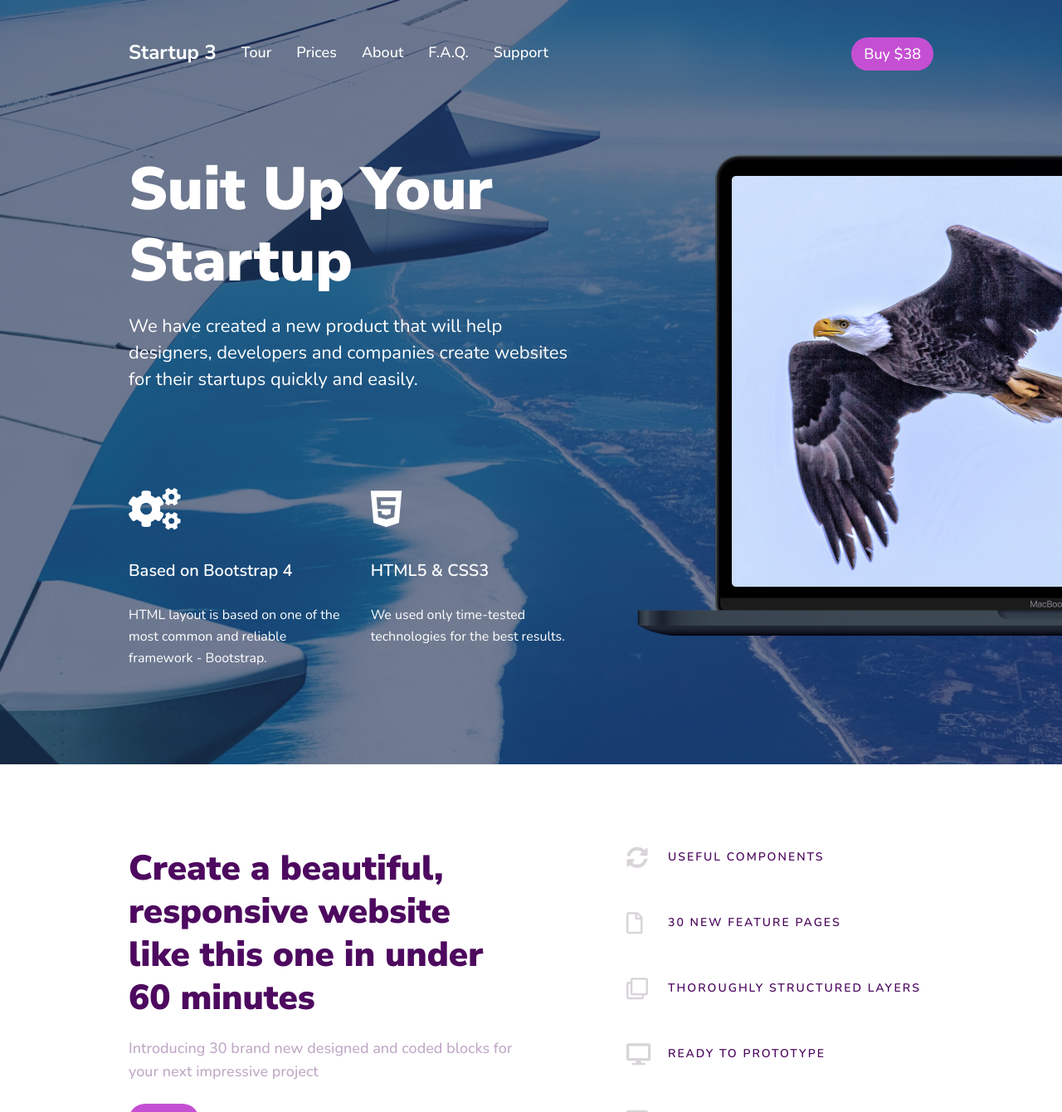
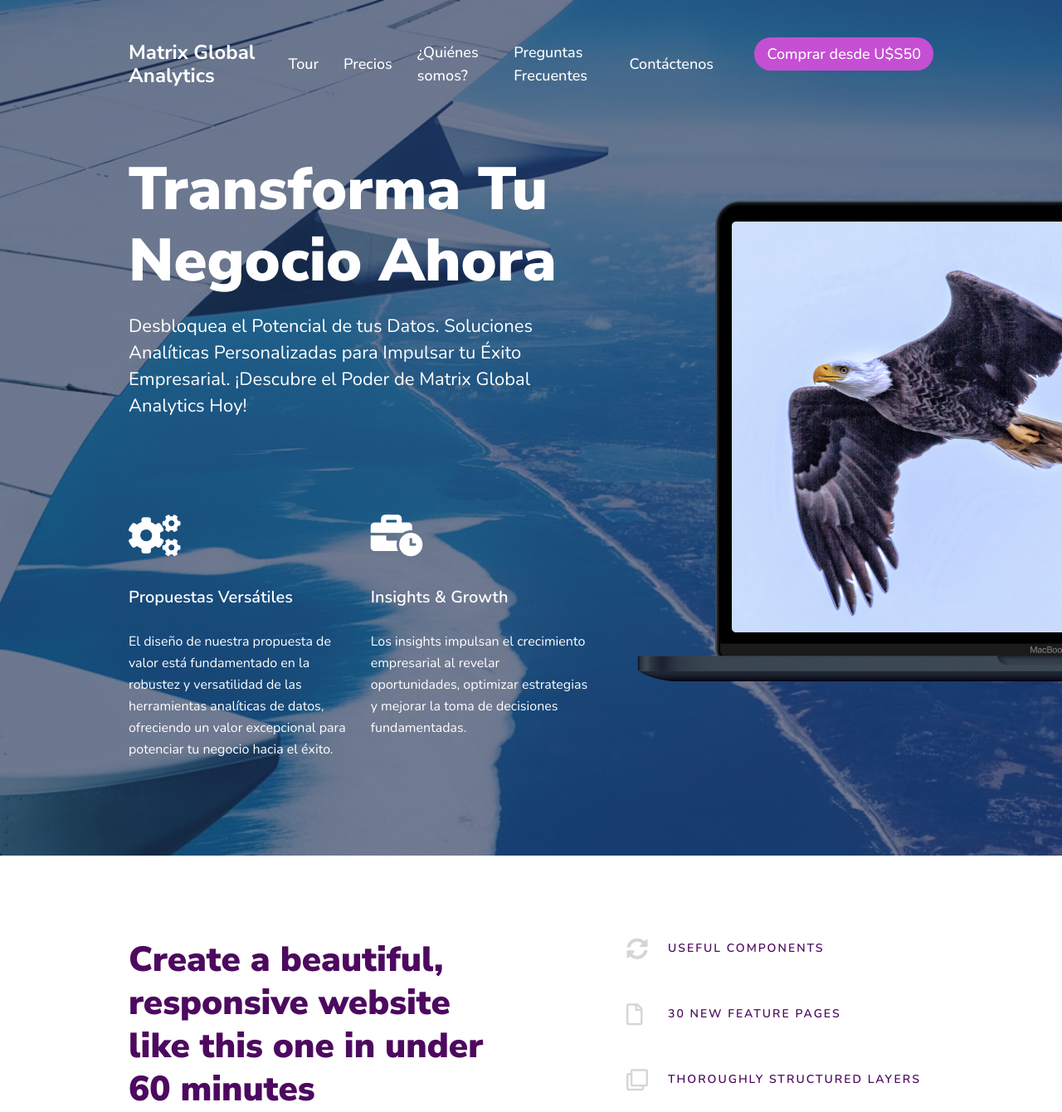
Before and after one commit to Mgobeaalcoba/matrix-global-analytics-webapp, a Django app: page / in a window 1280 px wide. Shown: the top 1340 px of the page at 83% size. Run offline with Django 5.2, Linux system fonts and the light colour scheme; style sheets or scripts are compiled from the project's sources; some libraries are stand-ins or nearby versions.

Commit message:
Adapting Template to my Business

```diff
--- a/home/templates/home.html
+++ b/home/templates/home.html
@@ -27,8 +27,8 @@
 		<script src="https://code.jquery.com/jquery-3.3.1.min.js"></script>
     </head>
 
-	<body><!-- Navigation Mobile type 2 -->
-
+	<body>
+        <!-- Navigation Mobile type 2 -->
         <a class="open_menu color-main bg-light radius_full"><i class="fas fa-bars lh-40"></i></a>
         <div class="navigation_mobile bg-light type2">
             <a class="close_menu color-main"><i class="fas fa-times"></i></a>
@@ -73,24 +73,22 @@
         </style>
 
         <header class="pt-145 pb-115 header_16">
-
             <!-- Header Menu 16 -->
-
             <nav class="header_menu_16 pt-30 pb-30 mt-15">
                 <div class="container px-xl-0">
                     <div class="row justify-content-center">
                         <div class="col-xl-10" data-aos-duration="600" data-aos="fade-down" data-aos-delay="1200">
                             <div class="row align-items-baseline">
                                 <div class="col-lg-9 d-flex align-items-center f-18 medium">
-                                    <div class="mr-15 logo color-white">Startup 3</div>
+                                    <div class="mr-15 logo color-white">Matrix Global Analytics</div>
                                     <a href="#" class="mx-15 link color-white">Tour</a>
-                                    <a href="#" class="mx-15 link color-white">Prices</a>
-                                    <a href="#" class="mx-15 link color-white">About</a>
-                                    <a href="#" class="mx-15 link color-white">F.A.Q.</a>
-                                    <a href="#" class="mx-15 link color-white">Support</a>
+                                    <a href="#" class="mx-15 link color-white">Precios</a>
+                                    <a href="#" class="mx-15 link color-white">¿Quiénes somos?</a>
+                                    <a href="#" class="mx-15 link color-white">Preguntas Frecuentes</a>
+                                    <a href="#" class="mx-15 link color-white">Contáctenos</a>
                                 </div>
                                 <div class="col-lg-3 d-flex justify-content-end align-items-baseline">
-                                    <a href="#" class="btn sm action-1">Buy $38</a>
+                                    <a href="#" class="btn sm action-1">Comprar desde U$S50</a>
                                 </div>
                             </div>
                         </div>
@@ -104,21 +102,25 @@
                         <div class="row flex-column-reverse flex-md-row align-items-stretch text-center text-md-left">
                             <div class="col-lg-7 col-md-9 pt-40">
                                 <div class="mb-3 logo d-block d-xl-none color-white logo_mobile">Startup 3</div>
-                                <h1 class="mb-20 big" data-aos-duration="600" data-aos="fade-down" data-aos-delay="0">Suit Up Your Startup</h1>
+                                <h1 class="mb-20 big" data-aos-duration="600" data-aos="fade-down" data-aos-delay="0">Transforma Tu Negocio Ahora</h1>
                                 <div class="f-22 text-adaptive" data-aos-duration="600" data-aos="fade-down" data-aos-delay="300">
-                                    We have created a new product that will help
-                                    designers, developers and companies create
-                                    websites for their startups quickly and easily.						</div>
+                                    Desbloquea el Potencial de tus Datos. Soluciones Analíticas Personalizadas para Impulsar tu Éxito Empresarial. ¡Descubre el Poder de Matrix Global Analytics Hoy!
+                                </div>
                                 <div class="mt-80 row blocks">
                                     <div class="mt-30 col-sm-6" data-aos-duration="600" data-aos="fade-down" data-aos-delay="600">
-                                        <i class="f-50 fas fa-cogs"></i>								<div class="mt-30 mb-25 semibold f-20 title">Based on Bootstrap 4</div>
+                                        <i class="f-50 fas fa-cogs"></i>
+                                        <div class="mt-30 mb-25 semibold f-20 title">Propuestas Versátiles</div>
                                         <div class="text-adaptive">
-                                            HTML layout is based on one of the most common and reliable framework - Bootstrap.								</div>
+                                            El diseño de nuestra propuesta de valor está fundamentado en la robustez y versatilidad de las herramientas analíticas de datos, ofreciendo un valor excepcional para potenciar tu negocio hacia el éxito.
+                                        </div>
+                                        <!-- TO DO: Continuar desde acá!!! -->
                                     </div>
                                     <div class="mt-30 col-sm-6" data-aos-duration="600" data-aos="fade-down" data-aos-delay="900">
-                                        <i class="f-50 fab fa-html5"></i>								<div class="mt-30 mb-25 semibold f-20 title">HTML5 &amp; CSS3</div>
+                                        <i class="f-50 fas fa-business-time"></i>
+                                        <div class="mt-30 mb-25 semibold f-20 title">Insights &amp; Growth</div>
                                         <div class="text-adaptive">
-                                            We used only time-tested technologies for the best results.								</div>
+                                            Los insights impulsan el crecimiento empresarial al revelar oportunidades, optimizar estrategias y mejorar la toma de decisiones fundamentadas.
+                                        </div>
                                     </div>
                                 </div>
                             </div>
```
